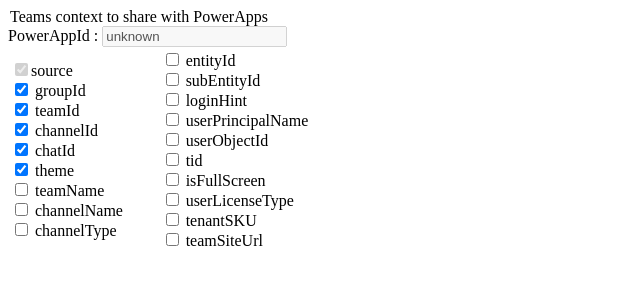
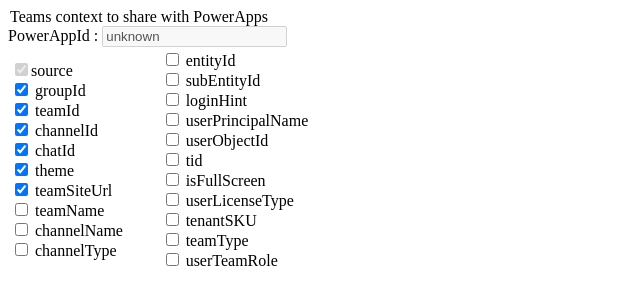
Before and after one commit to Josverl/PowerTab, a plain HTML site: page www/config.html in a window 1280 px wide. Shown: the whole page, without its empty margins (0-640 px from the left). Drawn offline with Linux system fonts and the light colour scheme; a script that the page names is missing.

Commit message:
add more configuration options

```diff
--- a/www/config.html
+++ b/www/config.html
@@ -126,6 +126,16 @@
                     <label for="theme"></label>theme<br>
 
                     <input type="checkbox"
+                    name="teams_ctx"
+                    onclick="return ValidateContextSelection();"
+                    checked
+                    id="teamSiteUrl"
+                    value="teamSiteUrl"
+                    title="The SharePoint site for the Team or private channel"
+                    >
+                    <label for="teamSiteUrl">teamSiteUrl</label><br>
+
+                    <input type="checkbox"
                         name="teams_ctx"
                         onclick="return ValidateContextSelection();"
                         id="teamName"
@@ -237,12 +247,21 @@
                     <input type="checkbox"
                     name="teams_ctx"
                     onclick="return ValidateContextSelection();"
-                    id="teamSiteUrl"
-                    value="teamSiteUrl"
-                    title="Private channel: Set to the URL of a distinct, unique SharePoint site for the private channel"
+                    id="teamType"
+                    value="teamType"
+                    title="The type of the team."
                     >
-                    <label for="teamSiteUrl">teamSiteUrl</label><br>
+                    <label for="teamType">teamType</label><br>
 
+
+                    <input type="checkbox"
+                    name="teams_ctx"
+                    onclick="return ValidateContextSelection();"
+                    id="userTeamRole"
+                    value="userTeamRole"
+                    title="The user's role in the team. Because a malicious party can run your content in a browser, this value should be used only as a hint as to the user's role, and never as proof of her role."
+                    >
+                    <label for="userTeamRole">userTeamRole</label><br>
 
                 </td>
             </tr>
```
Also changed, not shown: 1 other file.
